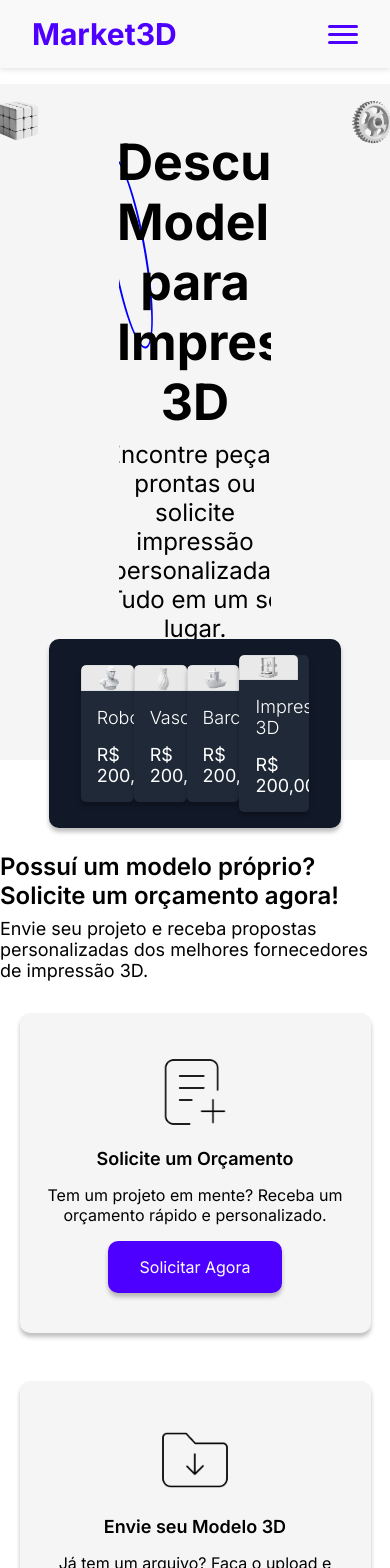
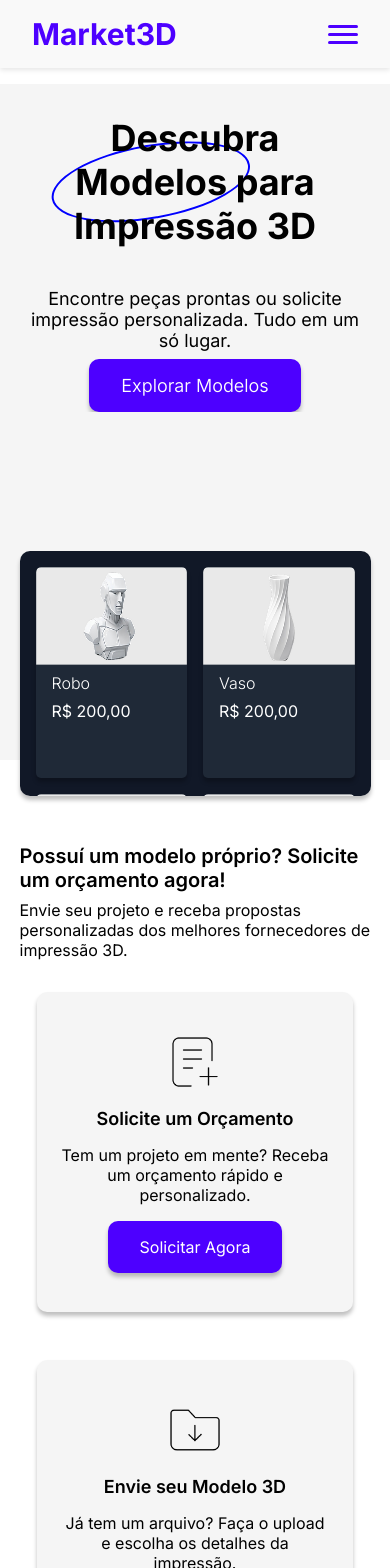
Before and after one commit to JefersonAmaro/front_end_marketplace_3d, a React (Vite) app: page / in a window 390 px wide. Shown: the top 1568 px of the page. Built offline with nearby package versions, Linux system fonts and the light colour scheme.

Commit message:
feat: 🎸 (MediaQuery) Home

```diff
--- a/src/components/home/sectionFive/styles.module.css
+++ b/src/components/home/sectionFive/styles.module.css
@@ -120,3 +120,32 @@
         padding: 1rem 3rem;
     }
 }
+
+@media screen and (max-width: 699px) {
+    .container {
+        padding: 7% 5%;
+    }
+
+    .contentTitle {
+        align-items: start;
+
+        h3 {
+            font-size: 20px;
+        }
+    }
+
+    .contentCards {
+        flex-wrap: wrap;
+        gap: 3rem;
+    }
+
+    .card {
+        width: 23rem;
+        height: 20rem;
+        padding: 0% 1.5rem;
+    }
+
+    .contentButton{
+        margin-top: 0;
+    }
+}
--- a/src/components/home/sectionFour/styles.module.css
+++ b/src/components/home/sectionFour/styles.module.css
@@ -91,3 +91,43 @@
         font-size: 16px;
     }
 }
+
+@media screen and (max-width: 699px) {
+    .container{
+        padding: 7% 5%;
+    }
+
+    .contentTitle {
+        align-items: start;
+
+        h3{
+            font-size: 20px;
+        }
+
+    }
+    .contentCards {
+        flex-wrap: wrap;
+        gap: 3rem;
+        padding: 2rem 5% 1% 5%;
+    }
+
+    .card {
+        width: 23rem;
+        height: 20rem;
+        padding: 0% 1.5rem;
+    }
+
+    .card img {
+        width: 60px;
+        height: 60px;
+    }
+
+    .card h4 {
+        font-size: 18px;
+    }
+
+    .card p {
+        font-size: 16px;
+    }
+
+}
--- a/src/components/home/sectionOne/styles.module.css
+++ b/src/components/home/sectionOne/styles.module.css
@@ -142,7 +142,7 @@
         height: auto;
     }
 
-    .content{
+    .content {
         gap: .5rem;
     }
 
@@ -164,10 +164,71 @@
         bottom: 1rem;
     }
 
-    .card p{
+    .card p {
         font-size: 18px;
+    }
+}
+
+@media screen and (max-width: 699px) {
+    .contentContainer {
+        padding-top: 0;
+
+        gap: .5rem;
+        align-items: start;
+    }
+
+    .contentContainer img {
+        display: none;
+    }
+
+    .content {
+        gap: .5rem;
+        padding: 0 5%;
+    }
+
+    .content h1 {
+        font-size: 36px;
+        padding: 2rem 2rem;
+        width: 100%;
+
+    }
+
+    .content h3 {
+        font-size: 18px;
+        width: 100%;
+    }
+
+    .content button {
+        font-size: 18px;
+        padding: 1rem 2rem;
+    }
+
+    .sectionCards {
+        padding: 1rem 1rem;
+        bottom: 3rem;
+        width: 90%;
+        height: 29vh;
+        gap: 1rem;
+        flex-wrap: wrap;
+
+        div {
+            flex: 1 40%;
+        }
+    }
+
+    .card {
+        height: 25vh;
+        gap: .5rem;
+        justify-content: start;
+    }
+
+    .card img {
+        height: 50%;
+        width: 100%;
     }
 
 
-
+    .card p {
+        font-size: 16px;
+    }
 }
--- a/src/components/home/sectionThree/styles.module.css
+++ b/src/components/home/sectionThree/styles.module.css
@@ -131,3 +131,42 @@
         padding: 1rem 3rem;
     }
 }
+
+@media screen and (max-width: 699px) {
+    .container{
+        padding: 7% 5%;
+    }
+    .contentTitle{
+        align-items: start;
+    }
+    .contentTitle h3 {
+        font-size: 20px;
+    }
+
+    .contentTitle h4 {
+        font-size: 16px;
+    }
+
+    .contentCategories{
+        gap: 3rem;
+        flex-wrap: wrap;
+        justify-content: center;
+    }
+
+    .category {
+        width: 23rem;
+        height: 20rem;
+    }
+
+    .category h3 {
+        font-size: 18px;
+    }
+
+    .category p {
+        font-size: 16px;
+    }
+
+    .contentButton h3 {
+        font-size: 20px;
+    }
+}
--- a/src/components/home/sectionTwo/styles.module.css
+++ b/src/components/home/sectionTwo/styles.module.css
@@ -121,3 +121,36 @@
     }
 
 }
+
+@media screen and (max-width: 699px) {
+    .container {
+        padding: 0% 5% 5% 5%;
+    }
+
+    .contentTitle h3 {
+        font-size: 20px;
+    }
+
+    .contentTitle h4 {
+        font-size: 16px;
+    }
+
+    .card {
+        width: 23rem;
+        height: 20rem;
+        padding: 0% 1.5rem;
+    }
+
+    .card img {
+        width: 60px;
+        height: 60px;
+    }
+
+    .card h3 {
+        font-size: 18px;
+    }
+
+    .card p {
+        font-size: 16px;
+    }
+}
```
